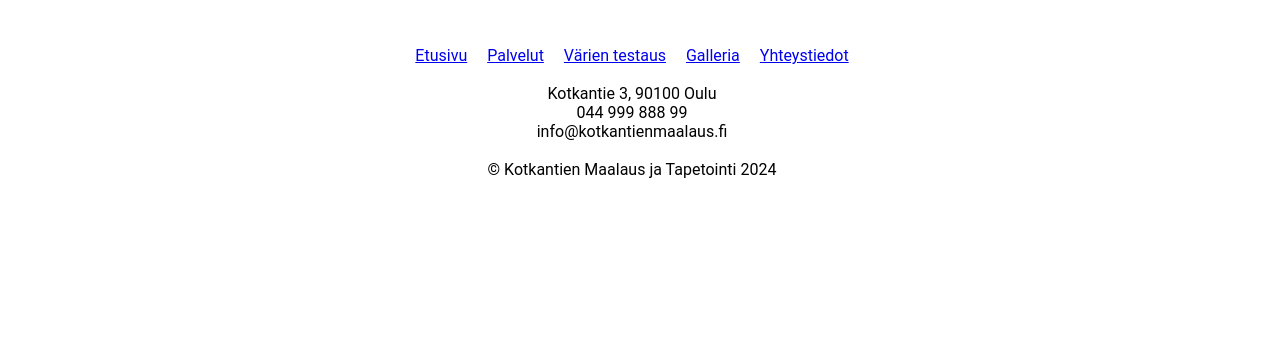
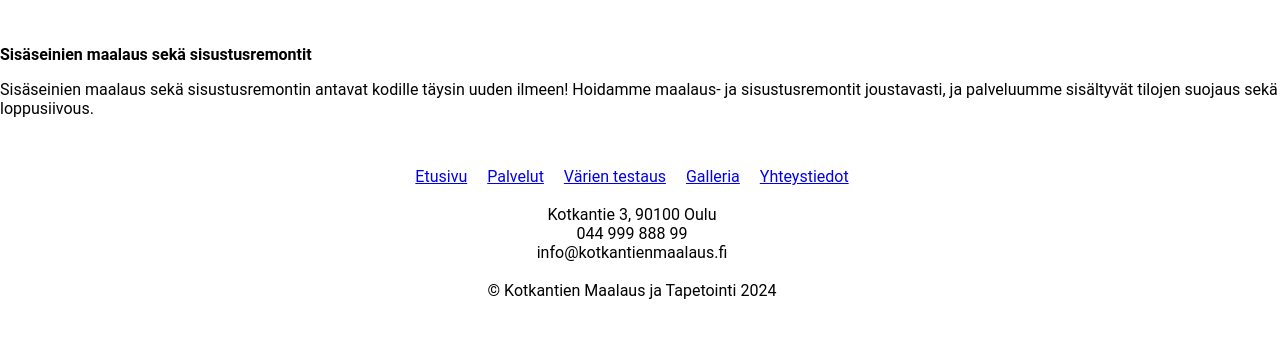
Before and after one commit to LeeviPartanen/Kotkantien-Maalaus-ja-Tapetointi, a plain HTML site: page palvelut.html in a window 1280 px wide. Shown: the part 127-464 px from the top of the page. Drawn offline with Linux system fonts and the light colour scheme.

Commit message:
Lisätty sisältöä

```diff
--- a/palvelut.html
+++ b/palvelut.html
@@ -15,6 +15,10 @@
         <a href="index.html">Etusivu</a>
     </div>
     <h1>Palvelut</h1>
+    <br>
+    <h2>Sisäseinien maalaus sekä sisustusremontit</h2>
+    <p>Sisäseinien maalaus sekä sisustusremontin antavat kodille täysin uuden ilmeen! Hoidamme maalaus- ja sisustusremontit joustavasti,
+        ja palveluumme sisältyvät tilojen suojaus sekä loppusiivous.</p>
     <br>
     <footer>
         <div class="footer">
```
